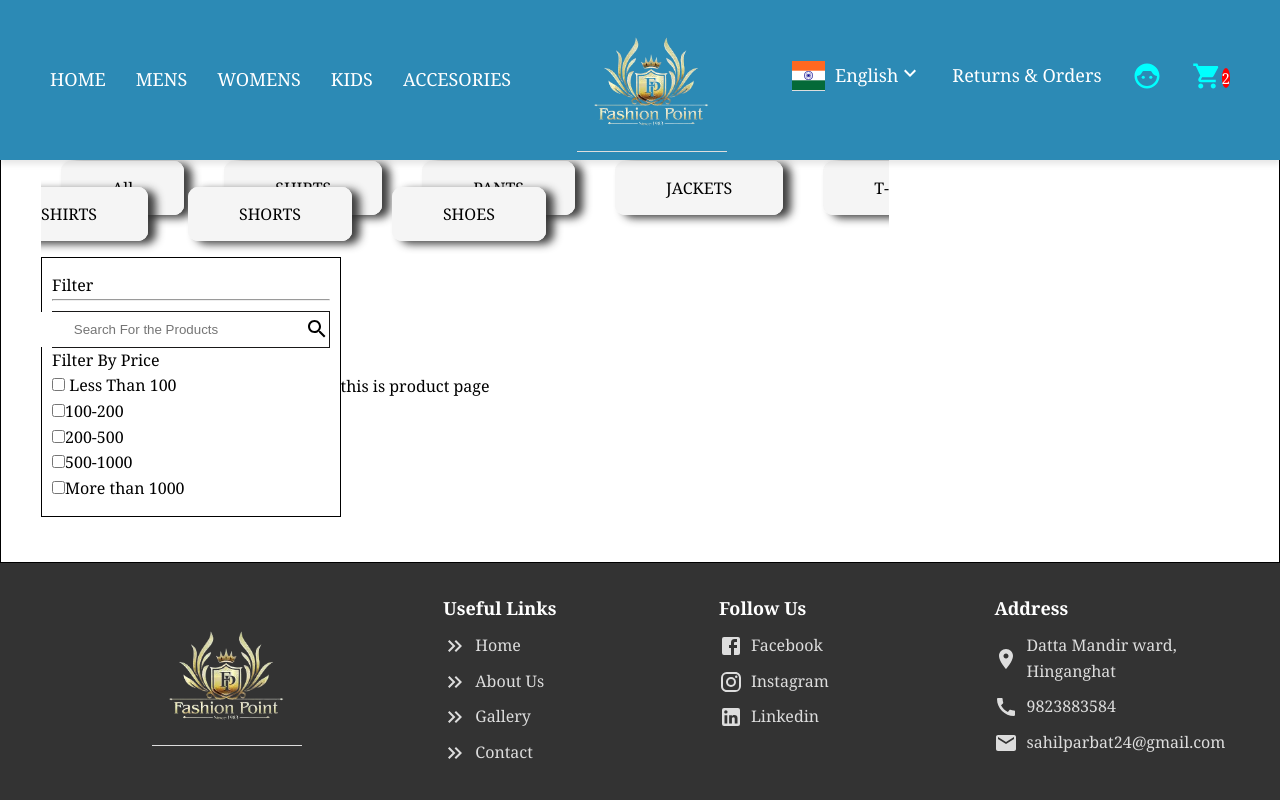
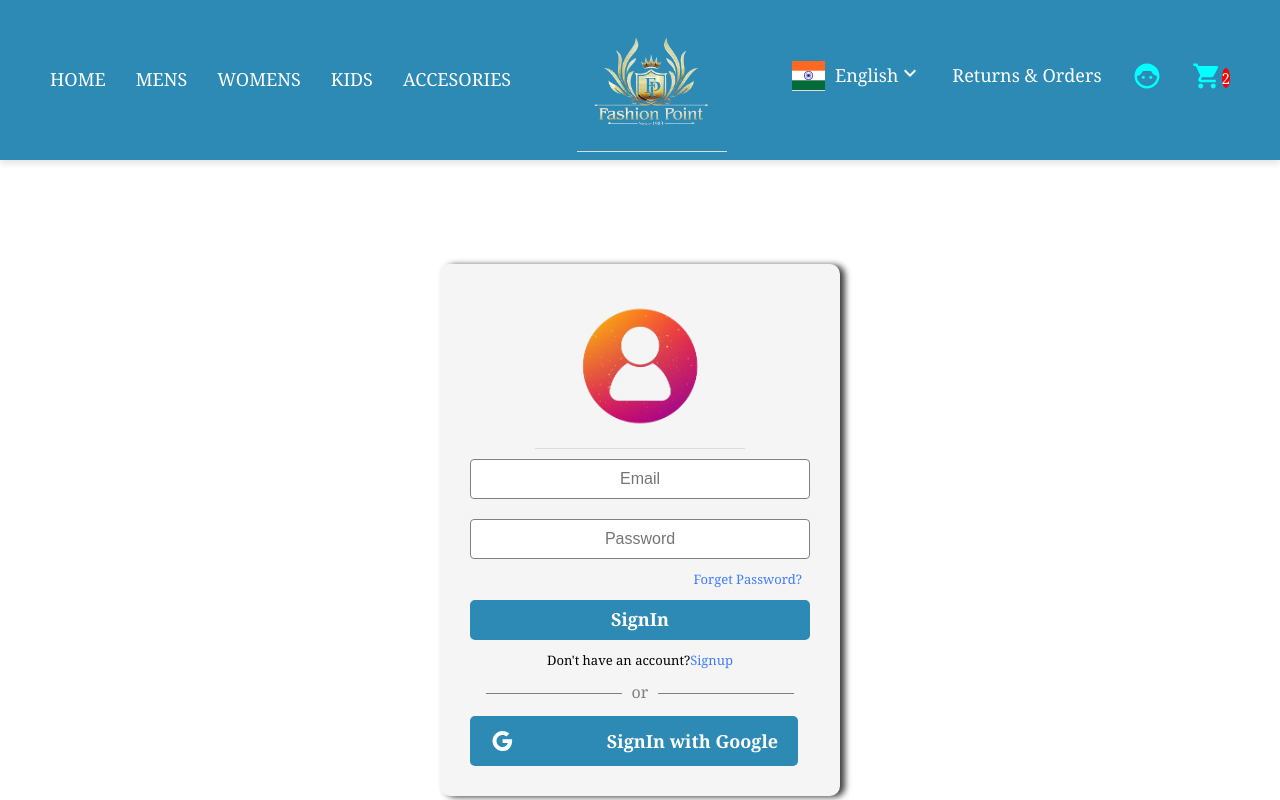
Before and after one commit to YashSakharkar/fashion-point, a React (Create React App) app: page / in a window 1280 px wide. Shown: the top 800 px of the page. Built offline with nearby package versions, Linux system fonts and the light colour scheme.

Commit message:
added registration form

```diff
--- a/src/App.js
+++ b/src/App.js
@@ -9,7 +9,7 @@ import Card from './Card/Card';
 import Products from './FeaturedProducts/Products'
 import ProductDataDisplay from './ProductDataDisplay/ProductDataDisplay';
 import DummySpace from './DummySpace/DummySpace';
-// import Login from './Registration/Login/Login'
+import Login from './Registration/Login/Login'
 
 function App() {
   return (
@@ -17,7 +17,7 @@ function App() {
       <Header />
       <DummySpace />
 
-      <ProductDataDisplay />
+      {/* <ProductDataDisplay /> */}
 
 
       {/* <Banner />
@@ -25,7 +25,7 @@ function App() {
       <Products /> */}
 
 
-      {/* { <Login/>  */}
+    <Login/>
 
       <Footer />
       {/* <ProductDataDisplay/> */}
--- a/src/Registration/Login/Login.css
+++ b/src/Registration/Login/Login.css
@@ -1,79 +1,145 @@
-
-.container{
-  font-family: Arial, Helvetica, sans-serif;
-  border: 3px solid red;
-  background-color: #407bff;
+.registration-container{
+/* border: 1px solid black;     */
+background-color: white;
 height: 100vh;
-  display:flex;
+display: flex;
 justify-content: center;
 align-items: center;
-}
-
-
-.form{
- border: 4px solid black;
- display: flex;
- flex-direction: column;
- align-items: center;
- justify-content: center;
-  width: 100%;
-  max-width: 400px;
-  background: white;
-  padding: 20px;
-  line-height: 30px;
+padding: 20px auto;
 
 }
 
-.form h1{
-  text-align: center;
+.form-container{
+    /* border: 1px solid black; */
+    padding: 20px;
+    justify-content: center;
+    align-items: center;
+    width: 400px;
+    height: auto;
+    /* line-height:1.6 ; */
+    background-color: whitesmoke;
+    border-radius: 10px;
+    box-shadow: 5px 1px 6px rgba(42,42,42,0.9);
+}
+
+.avatar{
+    width: 210px;
+    height: auto;
+
+}
+
+.form-container h1{
+    /* border: 1px solid black; */
+    display: flex;
+    justify-content: center;
+    align-items: center;
+
 }
 
 .form-input{
-  border: 3px solid red;
-  width: 100%;
-
+    /* background-color: antiquewhite; */
+    display: flex;
+    flex-direction: column;
 }
 
-input{
+.input-but{
     all: unset;
-  border: 3px solid gray;
-  width: 90%;
-  color: gray;
- padding: 8px;
- /* gap: 2px; */
- /* margin-bottom: 15px; */
- /* margin-top: 0px;
- margin-left: 10px;
- margin-bottom: 15px;
- margin-right:20px ; */
+    /* border: 1px solid red; */
 
- margin: 10px 0 15px 10px;
- font-size: 18px;
- border-radius: 4px;
-}
+    height: 40px;
+margin: 10px;
 
-.forget{
-  border: 1px solid red;
-text-decoration: none;
-display: flex;
-justify-content: center;
-align-items: center;
-color: #407bff;
-font-weight: 600;
+
 
 }
 
 
+.input input{
+
+    /* background-color: black; */
+    padding: 10px;
+    width: 100%;
+    height: 100%;
+    border-radius: 4px;
+    border: none;
+    border: 1px solid gray;
+    font-size: medium;
+    text-align: center;
+}
+
+.forget-container{
+    display: flex;
+    justify-content: right;
+    margin-right: 18px;
+    font-size: small;
+
+}
+.forget{
+    /* border: 1px solid black; */
+    text-decoration: none;
+    color: #407bff;
+    text-align: right;
+}
+
 .btn{
-  all: unset;
-  border: 1px solid green;
     display: flex;
     justify-content: center;
     align-items: center;
-  width: 90%;
-  /* margin: 15px 0 15px 0px; */
-  /* height: 20px; */
-  padding: 20px;
-  font-size: medium;
+    font-size: large;
+    font-weight: 600;
+    background-color:  #2C8AB5;
+    color: white;
+    border-radius: 5px;
+    /* transition: background-color 0.3s ease;  */
 
 }
+/* .btn:hover {
+    background-color: #1e6d92;
+  */
+
+.dont{
+    /* border: 1px solid red; */
+    display: flex;
+    justify-content: center;
+    align-items: center;
+    font-size: small;
+}
+
+.dont span{
+    color: #407bff;
+}
+.divider{
+    /* border: 1px solid black; */
+    margin: 10px;
+    display: flex;
+    justify-content: center;
+    align-items: center;
+color: gray;
+}
+.left-right-dash{
+    width: 40%;
+    background-color: gray;
+    height: 1px;
+
+    margin: 0 10px 0 10px;
+}
+
+
+
+.social{
+    width: 80%;
+    justify-content: space-between;
+    align-items: center;
+    padding: 5px 20px ;
+}
+
+.hand{
+cursor: pointer;
+}
+
+.under:hover{
+    text-decoration: underline;
+    color:#407bff ;
+    /* background-color: #407bff; */
+
+}
--- a/src/Registration/Login/Login.js
+++ b/src/Registration/Login/Login.js
@@ -1,5 +1,6 @@
 // signup; name , email, usename, password, conform password
 
+import GoogleIcon from "@mui/icons-material/Google";
 import React, { useState } from "react";
 import "./Login.css";
 
@@ -10,50 +11,73 @@ const Login = () => {
   };
   return (
     <>
-      <div className="container">
-        <div className={`form ${login ? "login" : "signup"}`}>
-          <h1> {login ? "Login" : "Signup"} </h1>
+      <div className="registration-container">
+        <div className={`form-container ${login ? "login" : "signup"}`}>
+          {/* <h1> {login ? "Login" : "Signup"} </h1> */}
+
+
+          <h1>{login ? <img src="./avatar.png" alt="avatar" className="avatar" /> : "Signup"}</h1>
+
           <div className="form-input">
-            <div className="input">
+            {!login && (
+              <div className="input input-but">
+                <input type="text" placeholder="Enter your name..." />
+              </div>
+            )}
+
+            <div className="input input-but">
               <input type="email" placeholder="Email" />
             </div>
 
             {!login && (
-              <div className="input">
+              <div className="input input-but">
+                <input type="text" placeholder="Enter your username..." />
+              </div>
+            )}
+
+            {!login && (
+              <div className="input input-but">
                 <input type="password" placeholder="Create password" />
               </div>
             )}
 
-            <div className="input">
-              {" "}
+            <div className="input input-but">
               <input
                 type="password"
                 placeholder={login ? "Password" : "Confirm password "}
               />
             </div>
 
-            <div>
+            <div className="forget-container under">
               {login && (
                 <a href="#" className="forget">
-                  {" "}
                   Forget Password?
                 </a>
               )}
             </div>
 
-            <button className="btn">{login ? "Login" : "Signup"}</button>
+            <button className="btn input-but hand">
+              {login ? "SignIn" : "Signup"}
+            </button>
           </div>
 
           <div className="dont">
-            {" "}
-            {login ? "Don't have an account?" : "Already have an account?"}
-            <span onClick={changeform}>{login ? "Signup" : "Login"}</span>
+            {login ? "Don't have an account? " : "Already have an account? "}
+            <span onClick={changeform} className="hand under">
+              {login ? " Signup" : "Login"}
+            </span>
           </div>
 
-          <div>or</div>
+          <div className="divider">
+            <div className="left-right-dash"></div>or
+            <div className="left-right-dash"></div>
+          </div>
 
           <div className="social-login">
-            <button className="btn">Login with Google</button>
+            <button className="btn input-but social hand">
+              <GoogleIcon />
+              SignIn with Google
+            </button>
           </div>
         </div>
       </div>
```
Also changed, not shown: public/avatar.png (added). Lines whose indentation alone changed are shown as unchanged.
